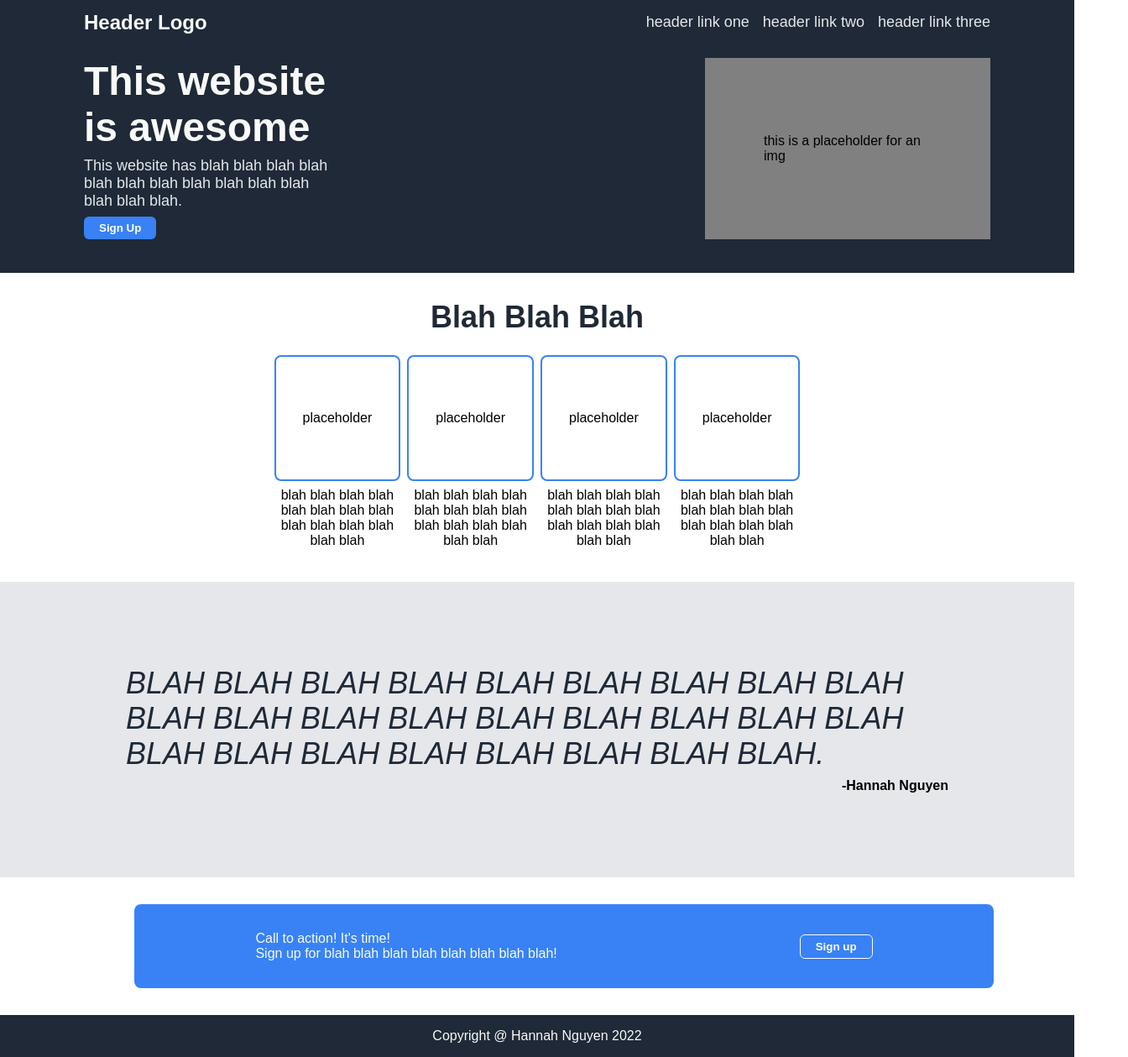
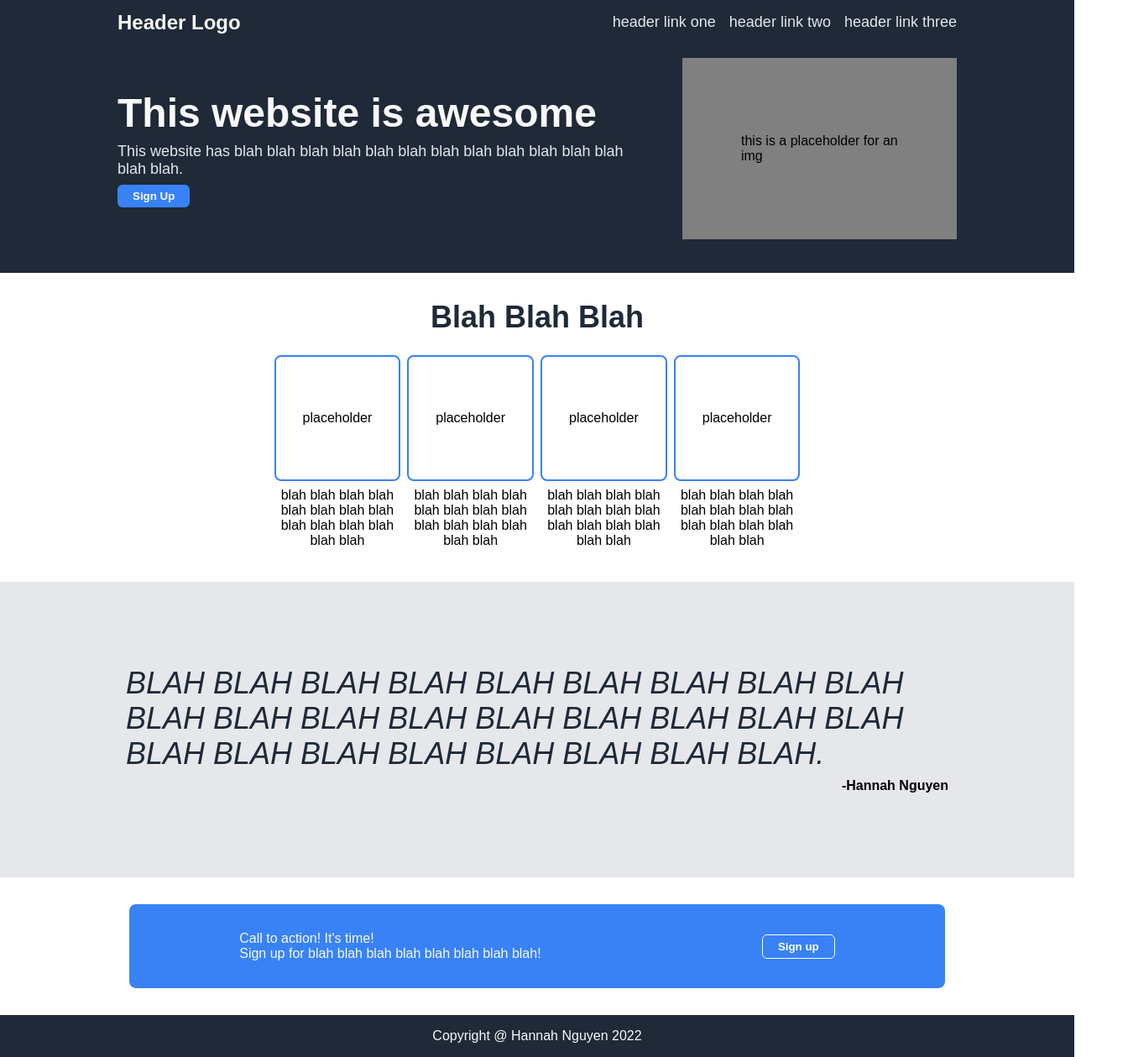
Before and after one commit to cherrybyu/landing-page, a plain HTML site: page index.html in a window 1280 px wide. Shown: the whole page at 84% size, 1344 px wide, since content can reach past the window. Drawn offline with Linux system fonts and the light colour scheme.

Commit message:
Update style.css

```diff
--- a/css/style.css
+++ b/css/style.css
@@ -25,6 +25,8 @@ button {
 }
 
 .body {
+    display: flex;
+    flex-direction: column;
     min-height: 100vh;
 }
 
@@ -36,10 +38,13 @@ button {
     padding-right: 100px;
     padding-bottom: 40px;
     gap: 16px;
+    align-items: center;
 }
 .header {
     display: flex;
     justify-content: space-between;
+    max-width: 1000px;
+    width: 100%;
 }
 
 .logo{
@@ -49,6 +54,7 @@ button {
     color: #f9faf8;
     font-size: 24px;
     font-weight: bolder;
+
 }
 
 .links {
@@ -59,11 +65,13 @@ button {
 .intro {
     display: flex;
     justify-content: space-between;
+    gap: 32px;
+    max-width: 1000px;
 }
 .intro-left {
     display: flex;
     flex-direction: column;
-    flex-basis: 300px;
+    justify-content: center;
     gap: 8px;
 }
 
@@ -192,8 +200,9 @@ button {
     display: flex;
     flex-direction:column;
     align-items: center;
-    width: 100%;
     padding: 32px;
+    flex-grow: 1;
+    justify-content: flex-end;
 }
 
 .banner {
```
